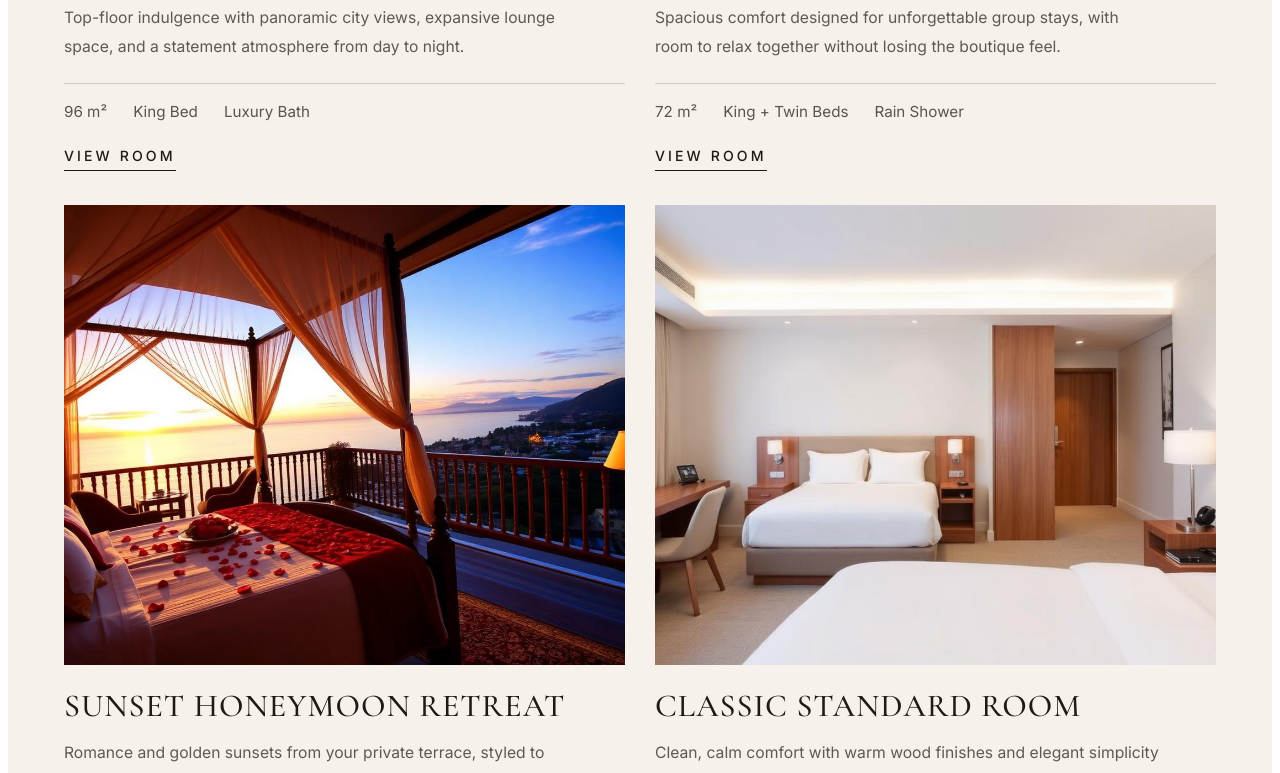
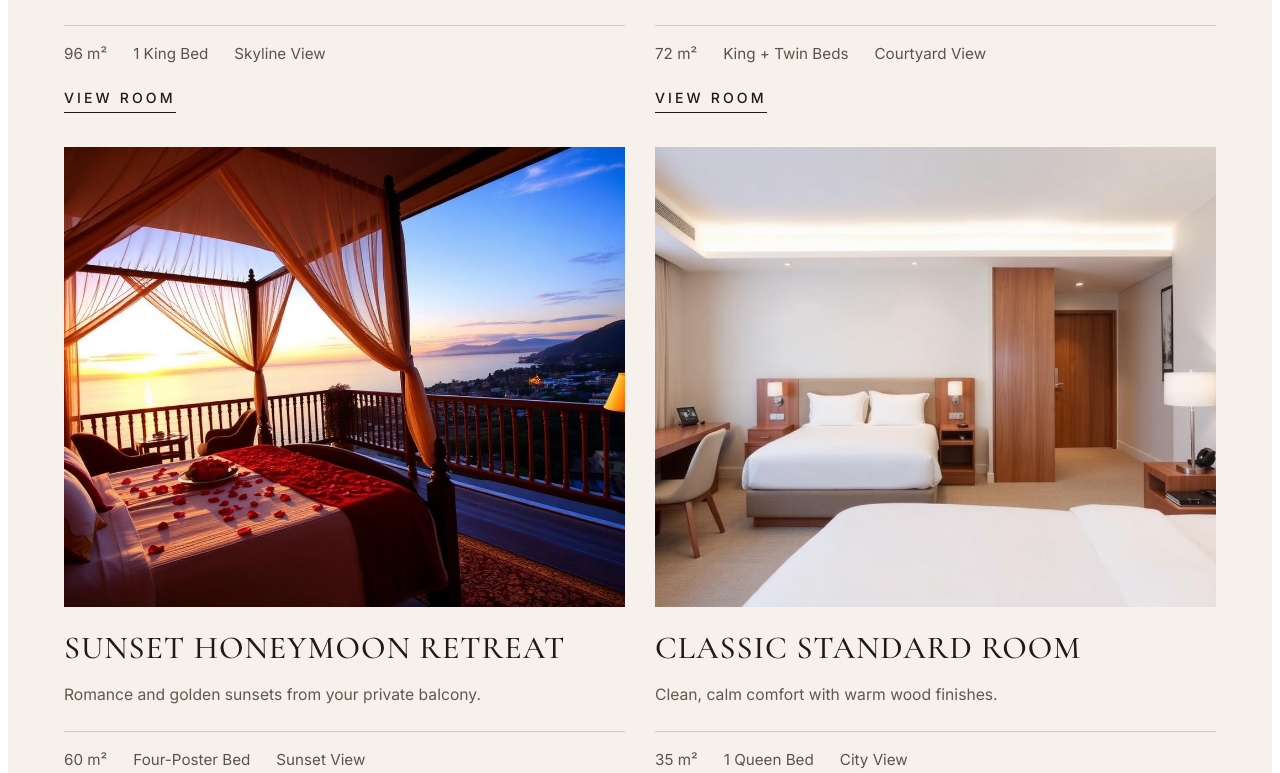
Before and after one commit to helloasma/hotel-mgmt, a React (Vite) app in the folder client/: page /rooms in a window 1280 px wide. Shown: the part 2461-3234 px from the top of the page. Built offline with nearby package versions, Linux system fonts and the light colour scheme.

Commit message:
Fixed the Issue with View Room

```diff
--- a/client/src/pages/Rooms.jsx
+++ b/client/src/pages/Rooms.jsx
@@ -1,77 +1,10 @@
 import "./Rooms.css";
+import { Link } from "react-router-dom";
 
 import heroVideo from "../assets/Room.mp4";
-import roomOceanSuite from "../assets/room-ocean-suite.jpg";
-import roomGardenDeluxe from "../assets/room-garden-deluxe.jpg";
-import roomPenthouse from "../assets/room-penthouse.jpg";
-import roomFamilySuite from "../assets/room-family-suite.jpg";
-import roomHoneymoon from "../assets/room-honeymoon.jpg";
-import roomStandard from "../assets/room-standard.jpg";
+import { rooms } from "../data/rooms";
 
 function Rooms() {
-  const rooms = [
-    {
-      id: 1,
-      title: "Ocean View Suite",
-      image: roomOceanSuite,
-      description:
-        "Wake up to endless blue horizons and a private balcony, designed for guests who want light, calm, and uninterrupted views.",
-      size: "58 m²",
-      bed: "King Bed",
-      bath: "Ocean View Bath",
-    },
-    {
-      id: 2,
-      title: "Garden Deluxe Room",
-      image: roomGardenDeluxe,
-      description:
-        "A peaceful retreat wrapped in greenery and filtered sunlight, with warm finishes and a quiet luxury feel throughout.",
-      size: "42 m²",
-      bed: "Queen Bed",
-      bath: "Rain Shower",
-    },
-    {
-      id: 3,
-      title: "Skyline Penthouse",
-      image: roomPenthouse,
-      description:
-        "Top-floor indulgence with panoramic city views, expansive lounge space, and a statement atmosphere from day to night.",
-      size: "96 m²",
-      bed: "King Bed",
-      bath: "Luxury Bath",
-    },
-    {
-      id: 4,
-      title: "Family Suite",
-      image: roomFamilySuite,
-      description:
-        "Spacious comfort designed for unforgettable group stays, with room to relax together without losing the boutique feel.",
-      size: "72 m²",
-      bed: "King + Twin Beds",
-      bath: "Rain Shower",
-    },
-    {
-      id: 5,
-      title: "Sunset Honeymoon Retreat",
-      image: roomHoneymoon,
-      description:
-        "Romance and golden sunsets from your private terrace, styled to feel intimate, warm, and quietly cinematic.",
-      size: "60 m²",
-      bed: "Four-Poster Bed",
-      bath: "Couples Bath",
-    },
-    {
-      id: 6,
-      title: "Classic Standard Room",
-      image: roomStandard,
-      description:
-        "Clean, calm comfort with warm wood finishes and elegant simplicity for guests who want a refined and restful stay.",
-      size: "35 m²",
-      bed: "Queen Bed",
-      bath: "Rain Shower",
-    },
-  ];
-
   return (
     <main className="rooms-page">
       <section className="rooms-hero">
@@ -124,7 +57,7 @@ function Rooms() {
                 <h3 className="room-card-luxury__title">{room.title}</h3>
 
                 <p className="room-card-luxury__description">
-                  {room.description}
+                  {room.shortDescription}
                 </p>
 
                 <div className="room-card-luxury__meta">
@@ -135,14 +68,17 @@ function Rooms() {
                     {room.bed}
                   </span>
                   <span className="room-card-luxury__meta-item">
-                    {room.bath}
+                    {room.view}
                   </span>
                 </div>
 
                 <div className="room-card-luxury__actions">
-                  <a href="#rooms-list" className="room-card-luxury__button">
+                  <Link
+                    to={`/rooms/${room.id}`}
+                    className="room-card-luxury__button"
+                  >
                     View Room
-                  </a>
+                  </Link>
                 </div>
               </div>
             </article>
```
